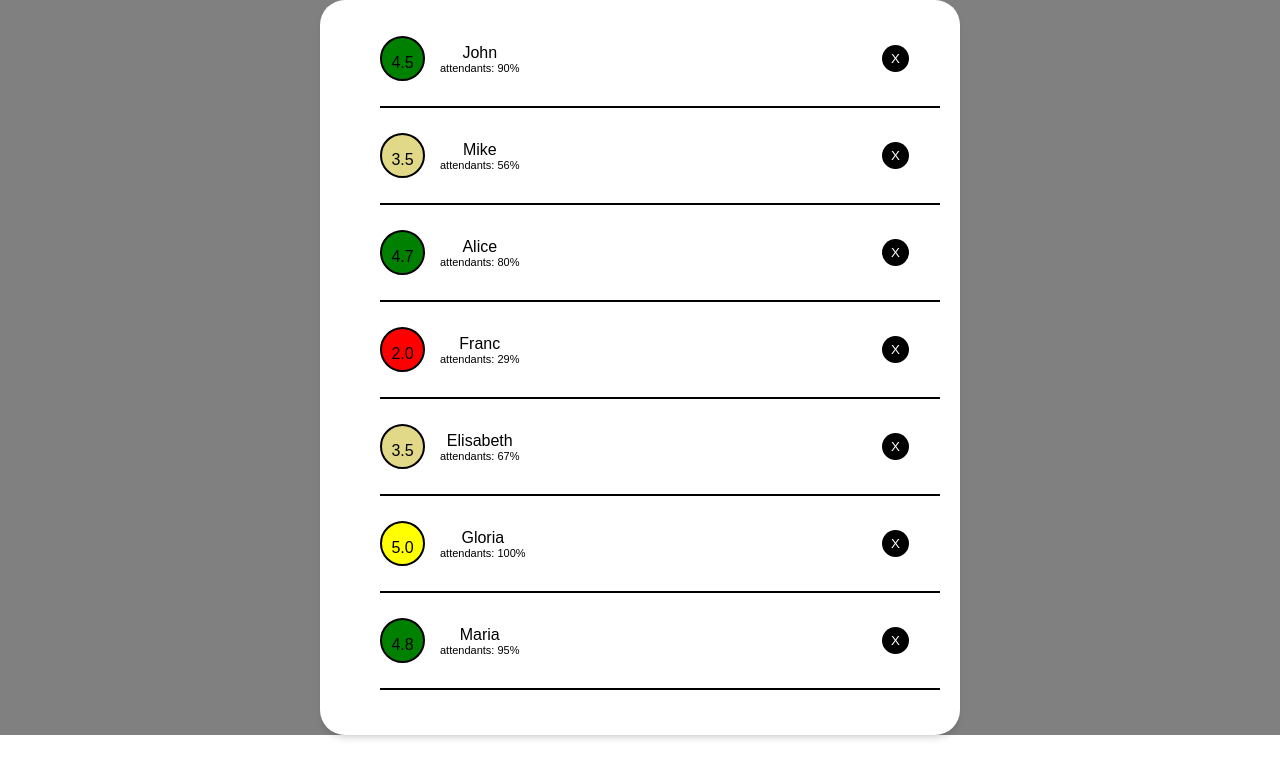
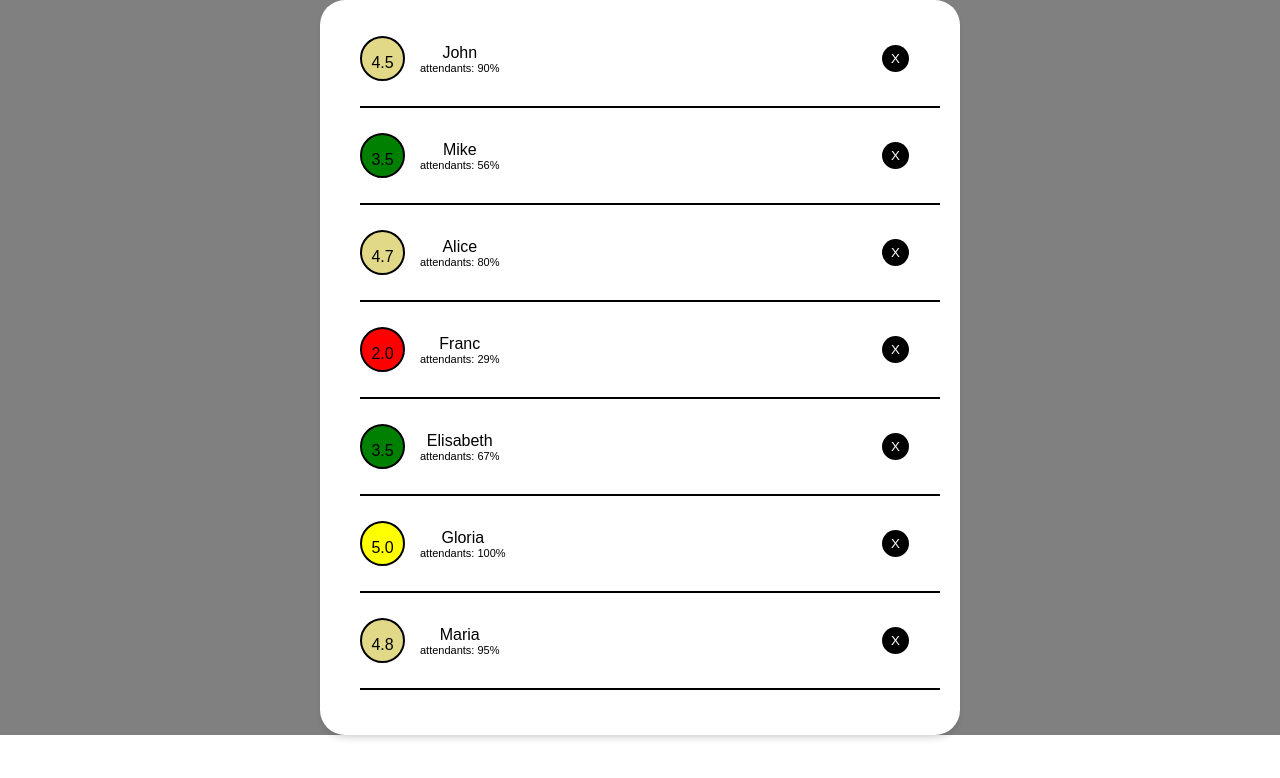
Before and after one commit to S-Kaluza/UserList-react, a React (Create React App) app: page / in a window 1280 px wide. Shown: the top 778 px of the page. Built offline with nearby package versions, Linux system fonts and the light colour scheme.

Commit message:
Styling + button event

```diff
--- a/src/Components/atoms/Button/Button.js
+++ b/src/Components/atoms/Button/Button.js
@@ -14,6 +14,6 @@ const StyledButton = styled.button`
   float: right;
 `;
 
-const Button = () => <StyledButton>X</StyledButton>;
+const Button = (props) => <StyledButton {...props}>X</StyledButton>;
 
 export default Button;
--- a/src/Components/molecules/UserListItem/UserListItem.js
+++ b/src/Components/molecules/UserListItem/UserListItem.js
@@ -38,8 +38,8 @@ const Grade = styled.div`
   margin-bottom: inherit;
   background-color: ${(props) => {
     if (parseInt(props.grade) >= 2 && parseInt(props.grade) < 3) return 'red';
-    if (parseInt(props.grade) >= 3 && parseInt(props.grade) < 4) return theme.colors.warning;
-    if (parseInt(props.grade) >= 4 && parseInt(props.grade) < 5) return 'green';
+    if (parseInt(props.grade) >= 3 && parseInt(props.grade) < 4) return 'green';
+    if (parseInt(props.grade) >= 4 && parseInt(props.grade) < 5) return theme.colors.warning;
     if (parseInt(props.grade) === 5) return 'yellow';
   }};
 `;
@@ -60,6 +60,8 @@ const DescriptPAttendants = styled.p`
   font-size: ${theme.fontSize.s};
 `;
 
+const showId = (index) => alert('this student id is: ' + index);
+
 export function UserListItem(props) {
   return (
     <Wrapper>
@@ -70,7 +72,7 @@ export function UserListItem(props) {
         <DescriptPName>{props.userData.name}</DescriptPName>
         <DescriptPAttendants>attendants: {props.userData.attendants}</DescriptPAttendants>
       </Descript>
-      <Button />
+      <Button onClick={() => showId(props.userData.id)} />
     </Wrapper>
   );
 }
--- a/src/Views/App.js
+++ b/src/Views/App.js
@@ -19,6 +19,7 @@ const Wrapper = styled.div`
   background-color: white;
   width: 50%;
   padding: 20px;
+  padding-left: 0px;
   border-radius: 25px;
   box-shadow: 0 5px 10px -5px rgba(0, 0, 0, 0.3);
 `;
```
